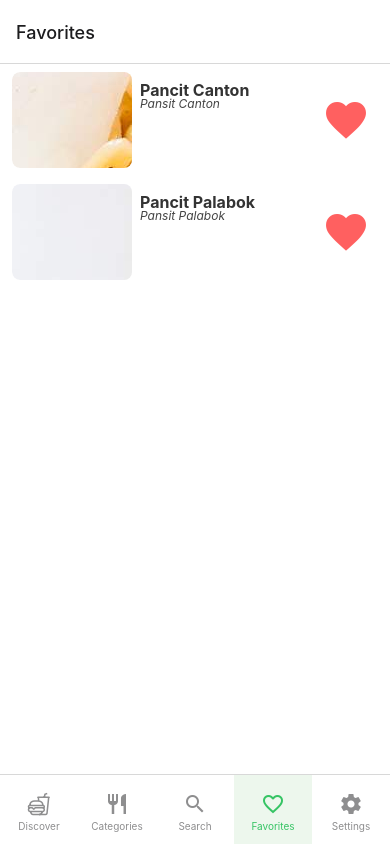
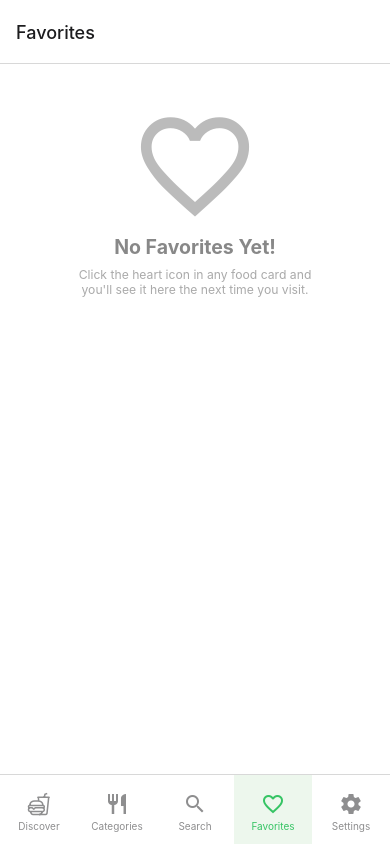
Before and after one commit to godkingjay/Authentic-Pinoy-Recipes-App, a React Native app: screen /FavoritesStack in a window 390 px wide. Built offline with nearby package versions, Linux system fonts and the light colour scheme.

Commit message:
ADD: Cards | Favorite Button [FUNCTIONS]

```diff
--- a/App.js
+++ b/App.js
@@ -1,28 +1,55 @@
 import React from 'react';
 import BottomNavigator from './routes/BottomNavigation';
-import { SafeAreaProvider } from 'react-native-safe-area-context';
 import AppContext from './assets/globals/appContext';
 
 import globalStyles from './assets/styles/globalStyles';
 import { useState } from 'react';
 import { addFav, deleteFav, fetchFav } from './assets/FoodsDB/favFoodDB';
+import { favoriteFoods } from './assets/controller/query';
+import { useEffect } from 'react';
 
 export default function App() {
 
   const [favs, setFavs] = useState(fetchFav);
+  const [foods, setFoods] = useState();
+
+  useEffect(() => {
+    favoriteFoods()
+      .then(data => {
+        setFoods(data);
+      })
+      .catch(error => {
+        alert(error)
+      });
+  }, []);
 
   const addFavorites = (id) => {
     addFav(id);
     setFavs(fetchFav);
+    favoriteFoods()
+        .then(data => {
+          setFoods(data);
+        })
+        .catch(error => {
+          alert(error)
+        });
   }
 
   const deleteFavorites = (id) => {
     deleteFav(id);
     setFavs(fetchFav);
+    favoriteFoods()
+      .then(data => {
+      setFoods(data);
+    })
+    .catch(error => {
+      alert(error)
+    });
   }
 
   const favorites = {
     favs: favs,
+    foods: foods,
     addFavorites,
     deleteFavorites,
   }
--- a/assets/FoodsDB/favFoodDB.js
+++ b/assets/FoodsDB/favFoodDB.js
@@ -1,4 +1,4 @@
-let FavFood = [ 3, 1 ];
+let FavFood = [];
 
 export function fetchFav(){
   return FavFood;
--- a/assets/component/favoriteButton.js
+++ b/assets/component/favoriteButton.js
@@ -22,6 +22,7 @@ export default function FavoriteButton({ id }){
   if(faved){
     return(
       <TouchableOpacity
+        activeOpacity={ 0.5 }
         onPress={ onPressHandler }
       >
         <Icon
@@ -35,6 +36,7 @@ export default function FavoriteButton({ id }){
   } else {
     return(
       <TouchableOpacity
+        activeOpacity={ 0.5 }
         onPress={ onPressHandler }
       >
         <Icon
--- a/assets/component/foodCard.js
+++ b/assets/component/foodCard.js
@@ -55,6 +55,6 @@ const styles = StyleSheet.create({
     flex: 1,
   },
   favButtonContainer: {
-    padding: 8
+    padding: 8,
   }
 });
--- a/screens/Favorites.js
+++ b/screens/Favorites.js
@@ -1,37 +1,78 @@
 import React from "react";
+import { useContext } from "react";
 import { useEffect } from "react";
 import { useState } from "react";
 import { FlatList } from "react-native";
+import { StyleSheet } from "react-native";
+import { Text } from "react-native";
 import { View } from "react-native";
+import { Icon } from "react-native-elements";
 import FoodCard from "../assets/component/foodCard";
 import { favoriteFoods } from "../assets/controller/query";
+import window from "../assets/controller/window";
+import PinoyFoods from "../assets/FoodsDB/foodsDB";
+import AppContext from "../assets/globals/appContext";
 import globalStyles from "../assets/styles/globalStyles";
 
 export default function Favorites({ navigation, route }) {
 
-  const [foods, setFoods] = useState([]);
-
-  useEffect(() => {
-    favoriteFoods()
-      .then(data => {
-        setFoods(data);
-      })
-      .catch(error => {
-        alert(error)
-      });
-  }, []);
+  const favorites = useContext(AppContext);
 
   return(
     <View style={ globalStyles.screen }>
       <View>
+        {favorites.foods.length <= 0 ? (
+          <View style={ styles.emptyContainer }>
+            <Icon
+              type="material-icons"
+              name="favorite-outline"
+              size={ window.width/3 }
+              color="#bbb"
+            />
+            <View style={ styles.emptyLabelContainer }>
+              <Text style={ styles.emptyLabel }>No Favorites Yet!</Text>
+              <Text style={ styles.emptyLabelDetails }>
+                Click the heart icon in any food card and you'll see it here the next time you visit.
+              </Text>
+            </View>
+          </View>
+        ) : (
           <FlatList
             showsVerticalScrollIndicator={ false }
-          data={ foods }
+            data={ favorites.foods  }
             renderItem={({ item }) => (
               <FoodCard navigation={ navigation } route={ route } food={ item }/>
             )}
           />
+        )}
       </View>
     </View>
   );
 }
+
+const styles = StyleSheet.create({
+  emptyContainer: {
+    padding: 32,
+    height: window.height/3,
+    width: '100%',
+    alignItems: 'center',
+    justifyContent: 'center',
+  },
+  emptyLabelContainer: {
+    marginVertical: 4,
+    alignItems: 'center',
+    justifyContent: 'center',
+  },
+  emptyLabel: {
+    fontSize: window.width/20,
+    fontWeight: 'bold',
+    color: '#888'
+  },
+  emptyLabelDetails: {
+    textAlign: 'center',
+    marginVertical: 8,
+    color: '#aaa',
+    fontSize: window.width/32,
+    width: window.width/1.5
+  }
+});
```
Lines whose indentation alone changed are shown as unchanged.
